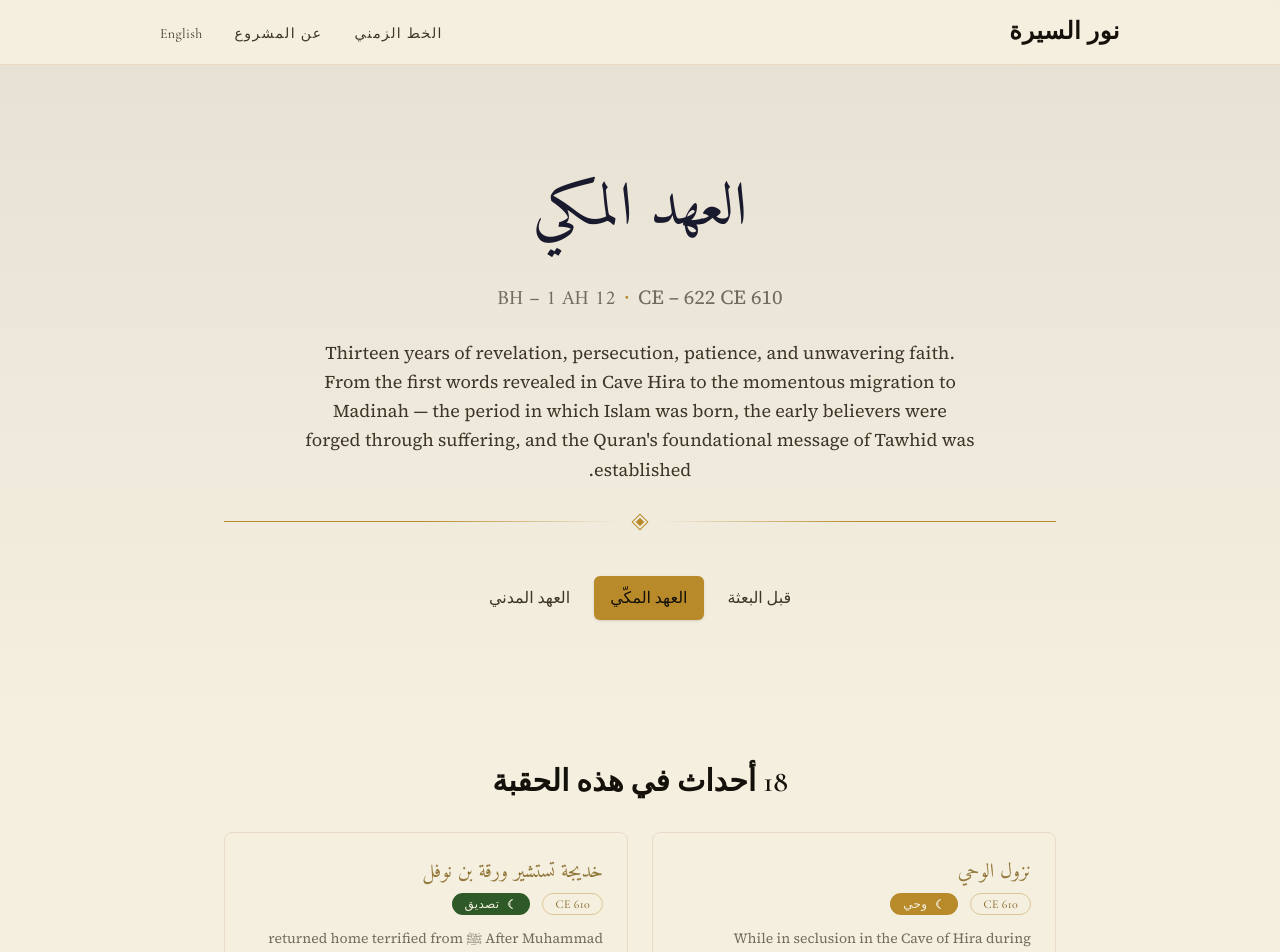
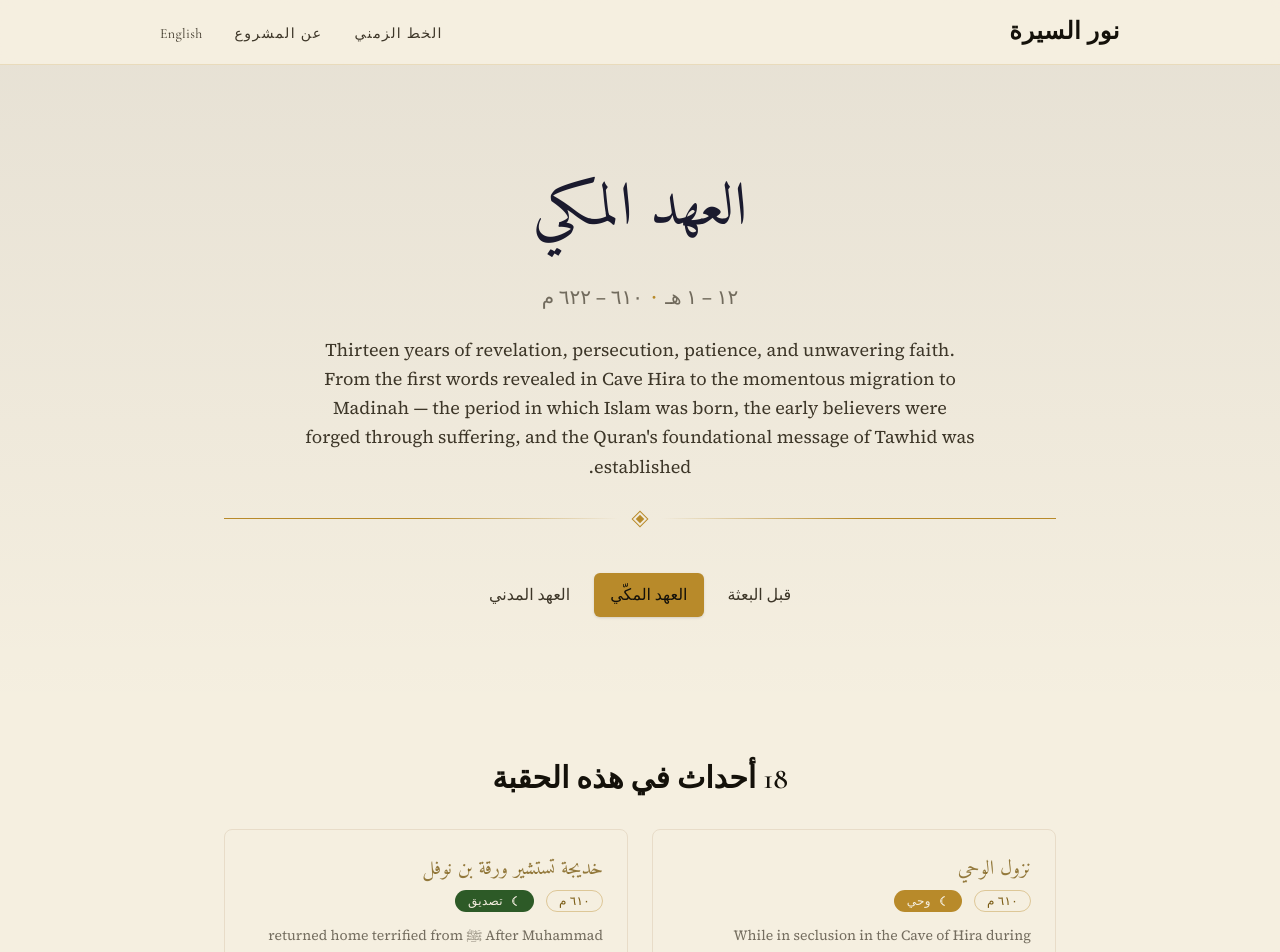
Before and after one commit to Abdalla-Eldoumani/seerah, a Next.js app: page /ar/era/meccan in a window 1280 px wide. Shown: the top 952 px of the page. Built offline with nearby package versions, Linux system fonts and the light colour scheme.

Commit message:
use locale-aware timespan and date on era page

```diff
--- a/src/app/[locale]/era/[eraId]/page.tsx
+++ b/src/app/[locale]/era/[eraId]/page.tsx
@@ -11,6 +11,7 @@ import EraNav from '@/components/navigation/EraNav';
 import { Link } from '@/i18n/navigation';
 import { getCategoryColor } from '@/config/categories';
 import { CategoryGlyph } from '@/components/icons/CategoryGlyph';
+import { formatEraTimespan, toEasternDigits } from '@/lib/dates';
 import type { EraId } from '@/types/seerah';
 import { routing, type Locale } from '@/i18n/routing';
 
@@ -50,6 +51,7 @@ export default async function EraPage({
   const tEra = await getTranslations({ locale, namespace: 'era' });
   const tCategories = await getTranslations({ locale, namespace: 'categories' });
   const isAr = locale === 'ar';
+  const timespan = formatEraTimespan(era, locale as Locale);
 
   const eraTitle = tEra(`names.${eraId}`);
   const countLabel =
@@ -86,12 +88,16 @@ export default async function EraPage({
           )}
 
           <p className="font-body text-lg md:text-xl text-ink-light/70">
-            {era.timespan}
+            {timespan.primary}
             <span className="mx-2 text-gold" aria-hidden="true">
               ·
             </span>
-            <span dir="rtl" lang="ar" className="font-arabic">
-              {era.timespanHijri}
+            <span
+              dir={isAr ? 'ltr' : 'rtl'}
+              lang={isAr ? 'en' : 'ar'}
+              className={isAr ? 'font-body' : 'font-arabic'}
+            >
+              {timespan.secondary}
             </span>
           </p>
 
@@ -144,7 +150,9 @@ export default async function EraPage({
                 )}
 
                 <div className="flex items-center gap-3 mb-3 flex-wrap">
-                  <Badge variant="date">{event.yearCE}</Badge>
+                  <Badge variant="date">
+                    {isAr ? toEasternDigits(event.yearCE.replace(/\s*CE\s*$/i, '')) + ' م' : event.yearCE}
+                  </Badge>
                   <Badge
                     variant="category"
                     style={{ backgroundColor: categoryColor }}
```
